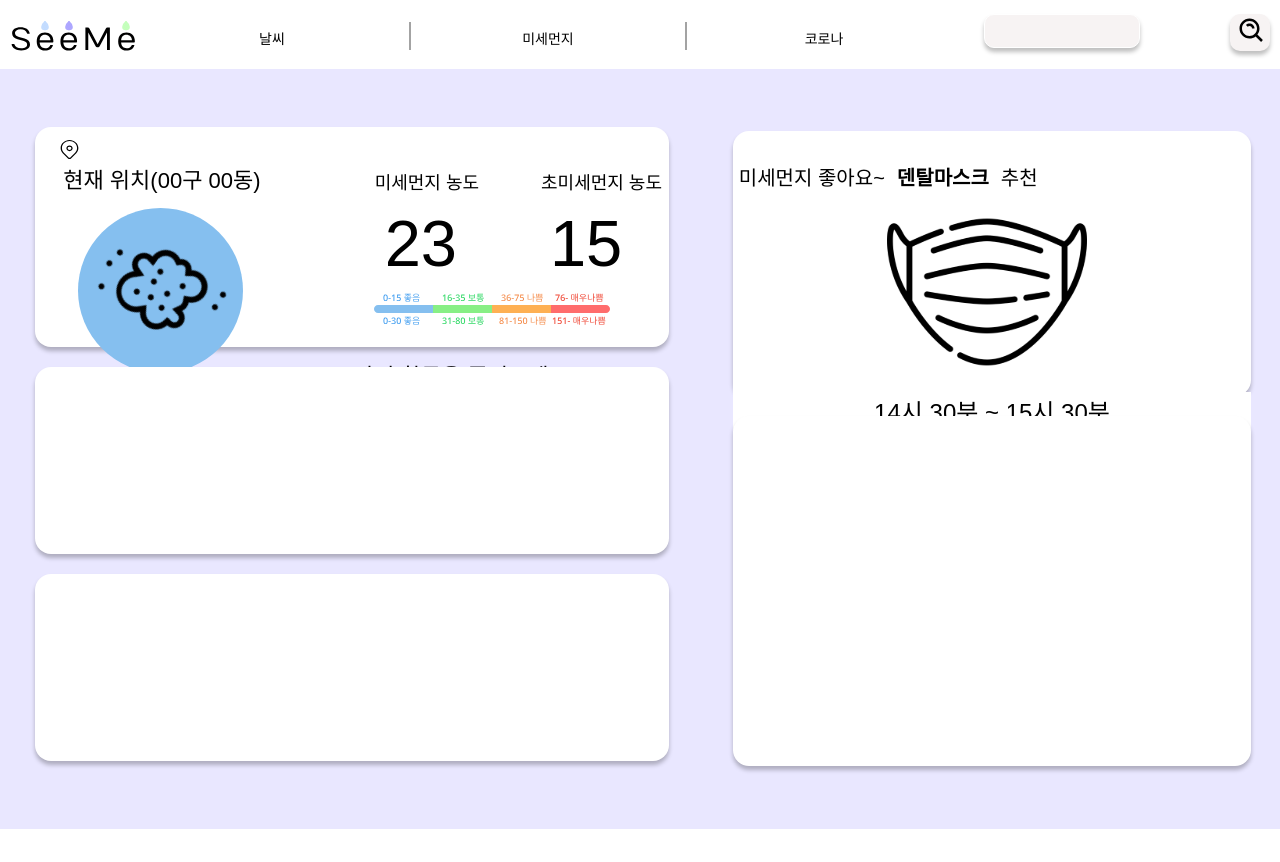
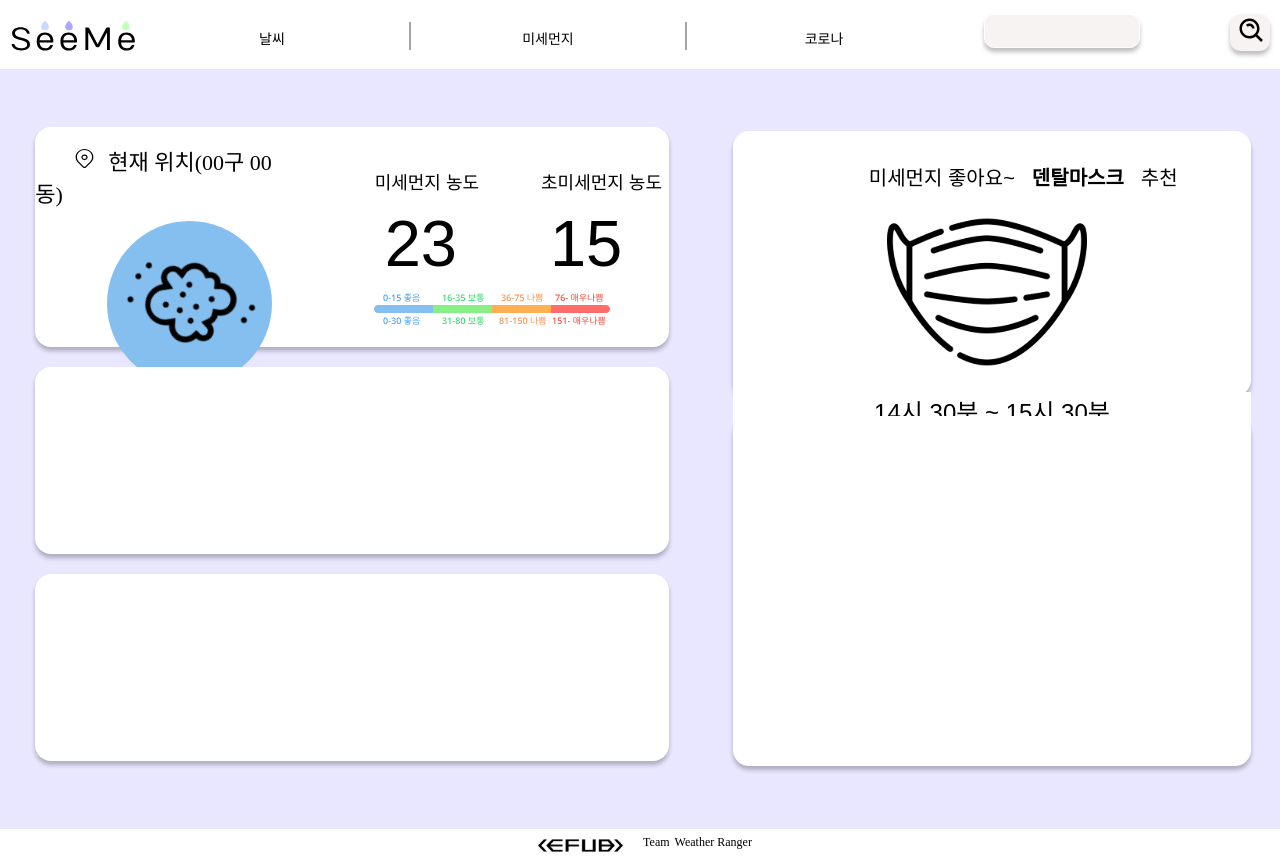
Before and after one commit to EFUB-SeeMe/SeeMe_Front, a React (Create React App) app: page /#/dust in a window 1280 px wide. Before the commit the page ends 829 px from the top, so only its background shows below. Built offline with nearby package versions, Linux system fonts and the light colour scheme; a web font is replaced by a local one.

Commit message:
박스1,3구성

```diff
--- a/src/components/Footer/Footer.js
+++ b/src/components/Footer/Footer.js
@@ -1,14 +1,14 @@
-import styled from "styled-components";
-import { useDispatch } from 'react-redux';
-import EFUB from "../../assets/efub.svg";
-import Text from "../Text"
-import BoldText from "../BoldText";
+import styled from 'styled-components'
+import { useDispatch } from 'react-redux'
+import EFUB from '../../assets/efub.svg'
+import Text from '../Text'
+import BoldText from '../BoldText'
 
 const Wrapper = styled.div`
   display: flex;
   flex-direction: row;
   width: 100%;
-  height:33px;
+  height: 33px;
   justify-content: flex-start;
   @media (max-width: 375px) {
     //iphone
@@ -17,16 +17,15 @@ const Wrapper = styled.div`
   @media (min-width: 375px) and (max-width: 1440px) {
     //between
     justify-content: center;
-
   }
 `
 const Line = styled.div`
   width: 0px;
-  margin-top:7px;
-  border: 1px solid #A3A3A3;
+  margin-top: 7px;
+  border: 1px solid #a3a3a3;
   margin-left: 15px;
   margin-right: 15px;
-    height:15px;
+  height: 15px;
   @media (max-width: 375px) {
     //iphone
     display: none;
@@ -34,13 +33,12 @@ const Line = styled.div`
   @media (min-width: 375px) and (max-width: 1440px) {
     //between
     display: none;
-
   }
 `
 const BlindText = styled.div`
-  color: ${(props) => props.color || "black"};
-  background: ${(props) => props.background || "rgba( 255, 255, 255, 0 )"};
-  font-size:  ${props => props.font || 12}px;
+  color: ${props => props.color || 'black'};
+  background: ${props => props.background || 'rgba( 255, 255, 255, 0 )'};
+  font-size: ${props => props.font || 12}px;
   font-family: 'NotoSans';
   margin-top: ${props => props.marginTop || 6}px;
   margin-right: 5px;
@@ -51,13 +49,12 @@ const BlindText = styled.div`
   @media (min-width: 375px) and (max-width: 1440px) {
     //between
     display: none;
-
   }
 `
 const BlindBoldText = styled.div`
-  color: ${(props) => props.color || "black"};
-  background: ${(props) => props.background || "rgba( 255, 255, 255, 0 )"};
-  font-size:  ${props => props.font || 12}px;
+  color: ${props => props.color || 'black'};
+  background: ${props => props.background || 'rgba( 255, 255, 255, 0 )'};
+  font-size: ${props => props.font || 12}px;
   font-family: 'NotoSansBold';
   margin-top: ${props => props.marginTop || 6}px;
   margin-right: 5px;
@@ -68,36 +65,34 @@ const BlindBoldText = styled.div`
   @media (min-width: 375px) and (max-width: 1440px) {
     //between
     display: none;
-
   }
 `
-
 
 function Footer() {
   return (
     <Wrapper>
-            <img style={{ marginLeft: "15px", marginRight: "20px" }} src={EFUB} />
-            <Text> Team  </Text>
+      <img style={{ marginLeft: '15px', marginRight: '20px' }} src={EFUB} />
+      <Text> Team </Text>
       <BoldText> Weather Ranger</BoldText>
       <Line />
-            <BlindText color={"red"}> 장예준  </BlindText>
-            <BlindText color={"darkorange"}> 서수경  </BlindText>
-            <BlindText color={"goldenrod"}> 정아연  </BlindText>
-            <BlindText color={"green"}> 강민지  </BlindText>
-            <BlindText color={"blue"}> 김소민  </BlindText>
-            <BlindText color={"purple"}> 오지은  </BlindText>
-            <BlindText color={"palevioletred"}> 박주은  </BlindText>
-            <BlindText color={"peru"}> 장해라  </BlindText>
+      <BlindText color={'red'}> 장예준 </BlindText>
+      <BlindText color={'darkorange'}> 서수경 </BlindText>
+      <BlindText color={'goldenrod'}> 정아연 </BlindText>
+      <BlindText color={'green'}> 강민지 </BlindText>
+      <BlindText color={'blue'}> 김소민 </BlindText>
+      <BlindText color={'purple'}> 오지은 </BlindText>
+      <BlindText color={'palevioletred'}> 박주은 </BlindText>
+      <BlindText color={'peru'}> 장해라 </BlindText>
       <Line />
-            <BlindText> E-mail  </BlindText>
+      <BlindText> E-mail </BlindText>
       <BlindBoldText> ewhaefub@gmail.com</BlindBoldText>
       <Line />
-            <BlindText> Copyright ⓒ 2021 WeatherRanger All Rights Reserved </BlindText>
-
-
+      <BlindText>
+        {' '}
+        Copyright ⓒ 2021 WeatherRanger All Rights Reserved{' '}
+      </BlindText>
     </Wrapper>
-    );
+  )
 }
 
-
-export default Footer;
+export default Footer
--- a/src/pages/DustPage/DustPage.js
+++ b/src/pages/DustPage/DustPage.js
@@ -1,6 +1,7 @@
 import styled from 'styled-components'
 import { useDispatch } from 'react-redux'
 import Header from '../../components/Header/Header'
+import Footer from '../../components/Footer/Footer'
 
 // load image
 import mask from '../../assets/Dust_mask.svg'
@@ -128,7 +129,7 @@ const Location = styled.image`
   flex-direction: row;
   align-items: center;
   margin-right: 0px;
-  margin-top: 11px;
+  margin-top: 15px;
   background: none;
   border: none;
   outline: none;
@@ -138,7 +139,7 @@ const Dust = styled.image`
   display: flex;
   flex-direction: column;
   align-items: center;
-  margin-right: 0px;
+  margin-right: -40px;
   margin-top: 0px;
   background: none;
   border: none;
@@ -230,6 +231,7 @@ const Box4 = styled.div`
 const 알림1 = styled.button`
   align-items: center;
   margin-top: 30px;
+  margin-left: 130px;
   font-size: 20px;
   background: white;
   border: none;
@@ -239,6 +241,7 @@ const 알림1_bold = styled.button`
   align-items: center;
   font-weight: bold;
   margin-top: 30px;
+  margin-left: 5px;
   font-size: 20px;
   background: white;
   border: none;
@@ -258,6 +261,15 @@ const 알림3 = styled.button`
   align-items: center;
   margin-top: 0px;
   font-size: 35px;
+  background: white;
+  border: none;
+  outline: none;
+`
+const 추천 = styled.button`
+  align-items: center;
+  margin-top: 0px;
+  margin-left: 5px;
+  font-size: 20px;
   background: white;
   border: none;
   outline: none;
@@ -308,7 +320,7 @@ const 농도수치 = styled.button`
 `
 const 활동알림 = styled.button`
   align-items: center;
-  margin-top: 30px;
+  margin-top: 40px;
   margin-left: 25%;
   margin-right: -60%;
   font-size: 22px;
@@ -338,14 +350,35 @@ function DustPage() {
           <Box1>
             <Box1_sub1>
               <div>
-                <Location>
-                  <img src={location} />
-                </Location>
-                <지금위치>현재 위치(00구 00동)</지금위치>
-                <Dust>
-                  <img src={dust} />
-                </Dust>
-                <미세먼지상태>좋음</미세먼지상태>
+                <img
+                  style={{ marginTop: '20px', marginLeft: '37px' }}
+                  src={location}
+                />
+                <a
+                  style={{
+                    marginTop: '15px',
+                    marginLeft: '10px',
+                    fontSize: '22px',
+                    fontFamily: 'NotoSans',
+                  }}
+                >
+                  현재 위치(00구 00동)
+                </a>
+
+                <img
+                  style={{ marginTop: '0px', marginLeft: '60px' }}
+                  src={dust}
+                />
+                <a
+                  style={{
+                    marginTop: '20px',
+                    marginLeft: '133px',
+                    fontSize: '22px',
+                    fontFamily: 'NotoSans',
+                  }}
+                >
+                  좋음
+                </a>
               </div>
             </Box1_sub1>
             <Box1_sub2>
@@ -372,7 +405,7 @@ function DustPage() {
             <div>
               <알림1> 미세먼지 좋아요~</알림1>
               <알림1_bold> 덴탈마스크 </알림1_bold>
-              <알림1>추천 </알림1>
+              <추천>추천 </추천>
             </div>
             <Mask>
               <img src={mask} />
@@ -394,6 +427,7 @@ function DustPage() {
           <Box4></Box4>
         </Wrapper3>
       </Background>
+      <Footer />
     </>
   )
 }
```
Lines whose indentation alone changed are shown as unchanged.
